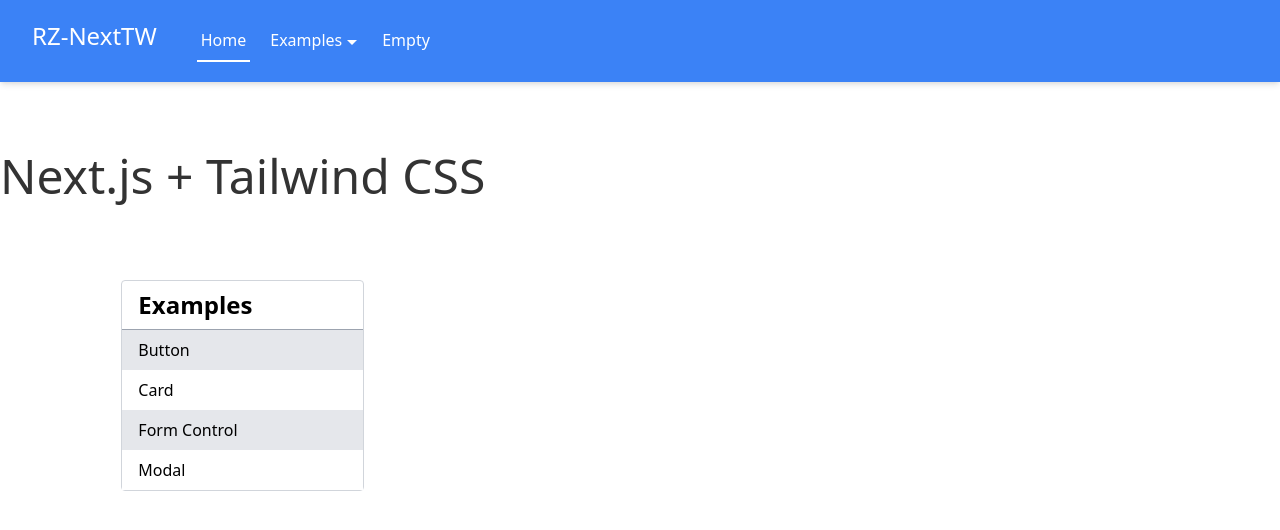
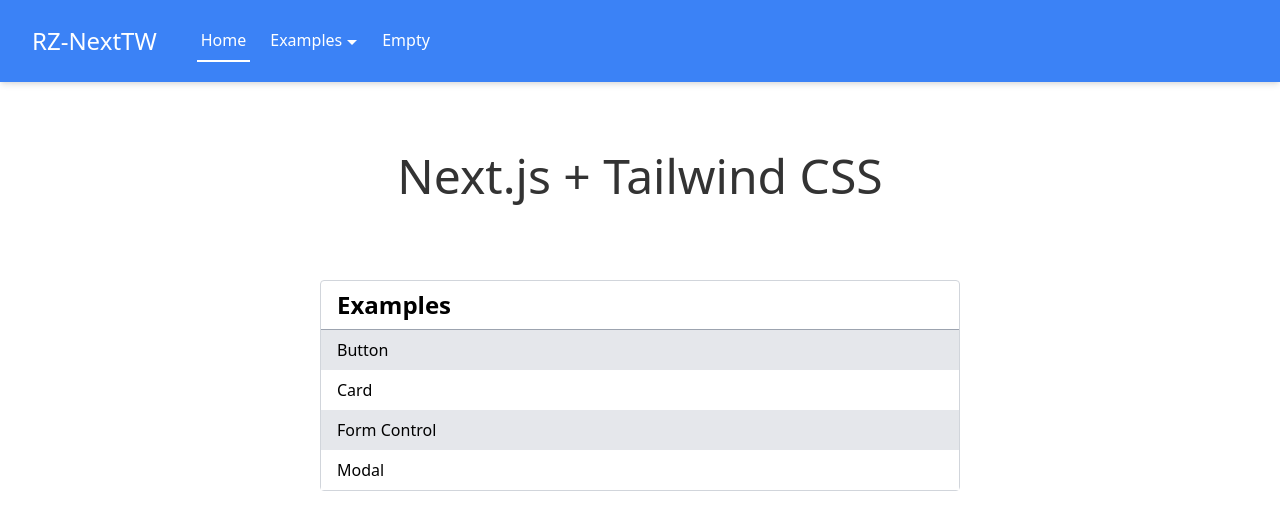
Before and after one commit to rzfury/rz-next-tailwind, a Next.js app: page / in a window 1280 px wide. Shown: the top 530 px of the page. Built offline with nearby package versions, Linux system fonts and the light colour scheme.

Commit message:
fix layouts

```diff
--- a/src/layout/navbar/navbar.tsx
+++ b/src/layout/navbar/navbar.tsx
@@ -9,7 +9,7 @@ function Nav(props: RazorWindProps.Navigation.Nav) {
 
   return (
     <React.Fragment>
-      <nav className={conclass('navbar', props.sidebar ? 'pl-2 pr-8' : 'gap-x-10 px-8')}>
+      <nav className={conclass('navbar items-center', props.sidebar ? 'pl-2 pr-8' : 'gap-x-10 px-8')}>
         <button className={conclass(props.sidebar ? 'px-2 mr-2' : 'hidden')} onClick={props.onToggleSidebar}>
           <svg width="24" height="24" xmlns="http://www.w3.org/2000/svg" fill="none" viewBox="0 0 24 24" stroke="currentColor">
             <path stroke-linecap="round" stroke-linejoin="round" stroke-width="2" d="M4 6h16M4 12h16M4 18h16" />
--- a/src/styles/components/layout/layout.css
+++ b/src/styles/components/layout/layout.css
@@ -1,4 +1,5 @@
 .wrapper-main {
+    width: 100%;
     transition: margin-left cubic-bezier(.26,.09,.29,1) .5s;
 }
 
```
